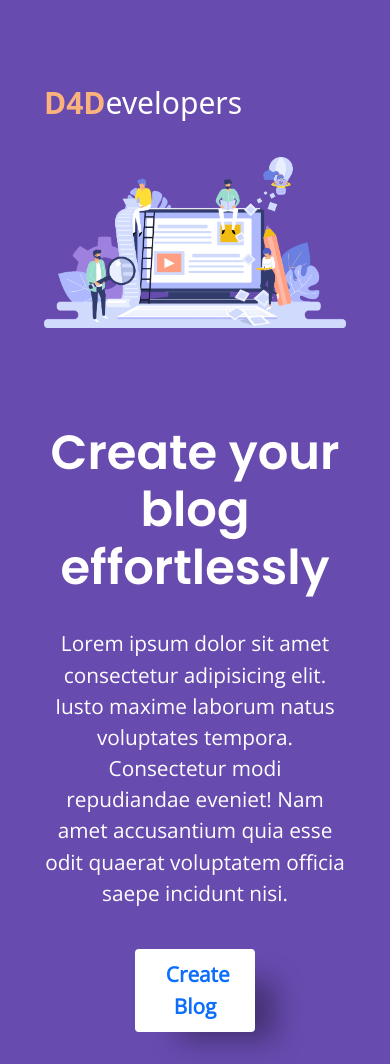
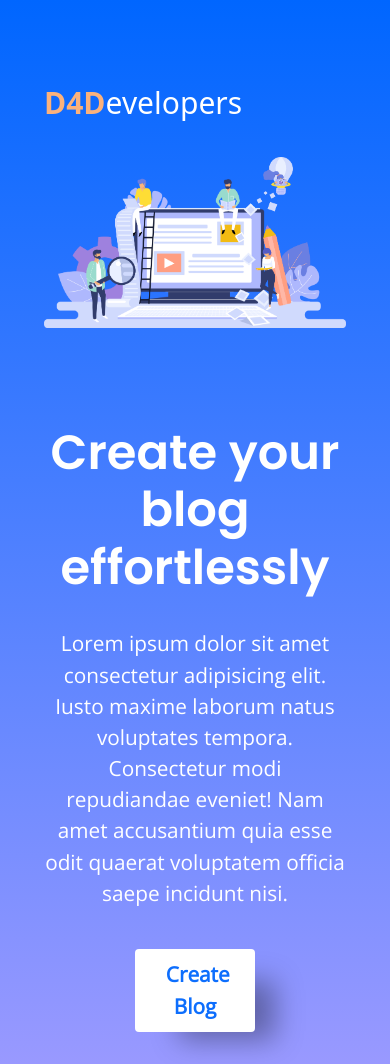
Before and after one commit to 03prashantpk/D4Developers, a PHP site: page / in a window 390 px wide. Run offline with PHP 8.4, Linux system fonts and the light colour scheme.

Commit message:
dashboard improve

```diff
--- a/assets/css/_main.scss
+++ b/assets/css/_main.scss
@@ -36,12 +36,7 @@
 .landing-page {
     min-height: 100vh;
     background-color: $Violet;
-<<<<<<< HEAD
-    background-image: url(https://bit.ly/3CA3FP6);
-  background: linear-gradient(to bottom, #0066ff 0%, #9999ff 100%);
-=======
     background: linear-gradient(to bottom, #0066ff 0%, #9999ff 100%);
->>>>>>> c07023c624acfaa11c3c6145095217025d8a673d
     background-repeat: no-repeat;
     background-size: 100% 100%;
     background-position: center;
--- a/assets/css/style.css
+++ b/assets/css/style.css
@@ -82,13 +82,6 @@ button:hover {
           text-decoration: uppercase;
 }
 
-<<<<<<< HEAD
-=======
-.fas {
-  color: #0D6EFD;
-}
-
->>>>>>> dd44983785e73d6b084e0b9bf056068b6e264691
 /* Primary Colors */
 /* Font Size */
 /* Font Weight */
@@ -132,10 +125,6 @@ button:hover {
 .landing-page {
   min-height: 100vh;
   background-color: #674baf;
-<<<<<<< HEAD
-=======
-  background-image: url(https://bit.ly/3CA3FP6);
->>>>>>> dd44983785e73d6b084e0b9bf056068b6e264691
   background: linear-gradient(to bottom, #0066ff 0%, #9999ff 100%);
   background-repeat: no-repeat;
   background-size: 100% 100%;
@@ -233,7 +222,6 @@ button:hover {
 }
 .signup-page form {
   padding: 8% 8%;
-<<<<<<< HEAD
 }
 .signup-page .custom-signup-text {
   font-size: 3.5rem;
@@ -243,20 +231,6 @@ button:hover {
   bottom: 6rem;
 }
 
-=======
-}
-
-/*
-.main_page_section_1 {
-    p {
-        &:hover {}
-        span {}
-    }
-    h1 {}
-}
-
-*/
->>>>>>> dd44983785e73d6b084e0b9bf056068b6e264691
 /* For medium screen */
 @media (min-width: 800px) and (max-width: 1200px) {
   .hero-text {
@@ -268,15 +242,9 @@ button:hover {
   .landing-page {
     min-height: 100vh;
     background-color: #674baf;
-<<<<<<< HEAD
     background: linear-gradient(to bottom, #0066ff 0%, #9999ff 100%);
     background-repeat: no-repeat;
     background-size: 100% 100%;
-=======
-    background-image: url(https://bit.ly/3PN5FGJ);
-    background-repeat: no-repeat;
-    background-size: 100% 60%;
->>>>>>> dd44983785e73d6b084e0b9bf056068b6e264691
     background-position: top;
     overflow: auto;
     padding: 0 2em;
@@ -302,7 +270,6 @@ button:hover {
   }
 }
 /* For medium screen */
-<<<<<<< HEAD
 @media (max-width: 600px) {
   .signup-page {
     padding: 0;
@@ -311,8 +278,6 @@ button:hover {
     font-size: 3rem;
   }
 }
-=======
->>>>>>> dd44983785e73d6b084e0b9bf056068b6e264691
 /* </---------Media Queries---------> */
 /*
 
--- a/dashboard.html
+++ b/dashboard.html
@@ -60,13 +60,7 @@
     </div>
     <!--sidebar end-->
 
-<<<<<<< HEAD
-    <div class="content" id="content">
-
-
-=======
     <div class="content">
->>>>>>> c07023c624acfaa11c3c6145095217025d8a673d
         <div class="form">
             <form action="" class="shadow-7" style="border-radius: 8px;">
                 <h1>Create a new blog</h1>
```
Also changed, not shown: 1 other file.
